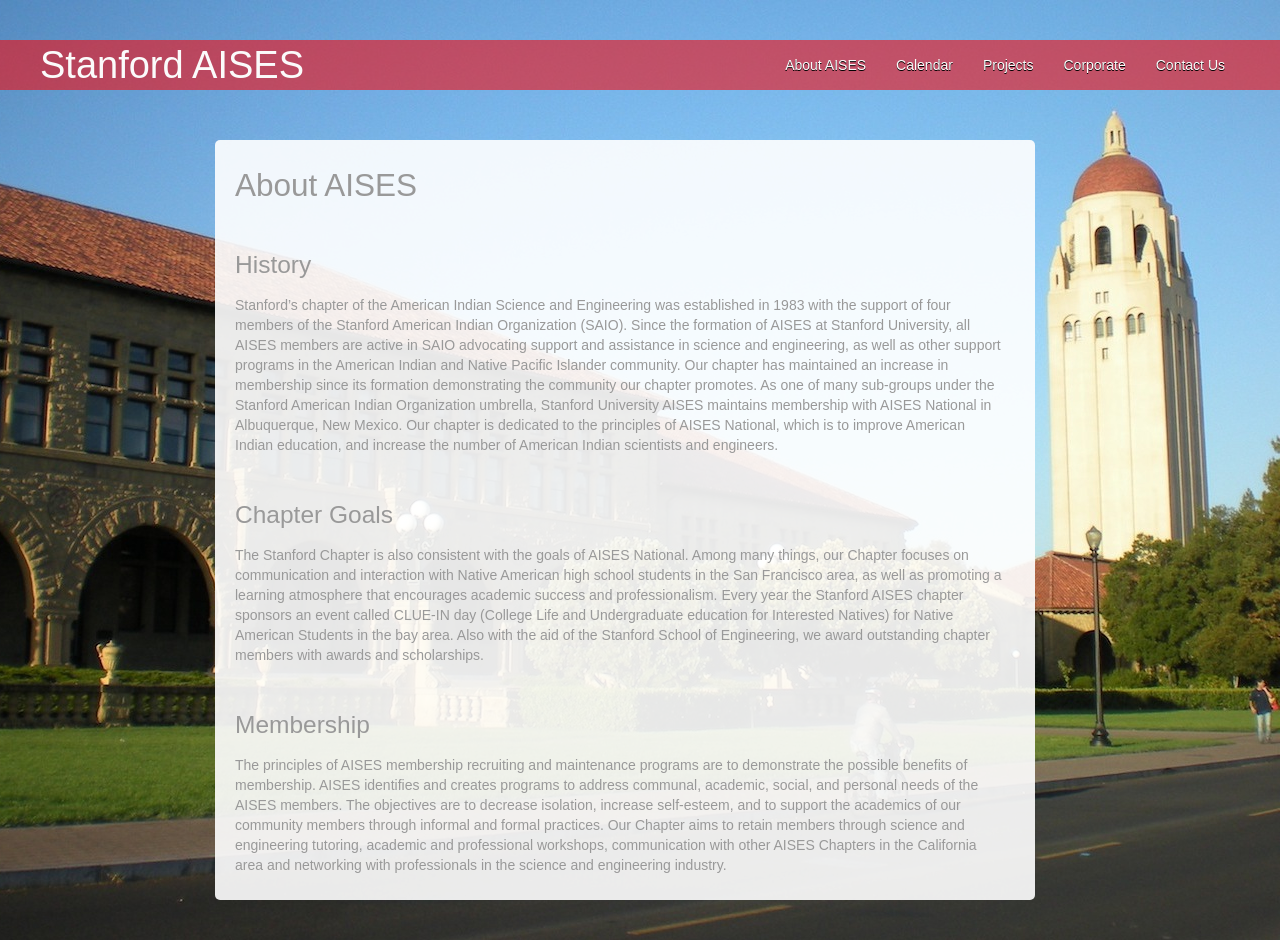
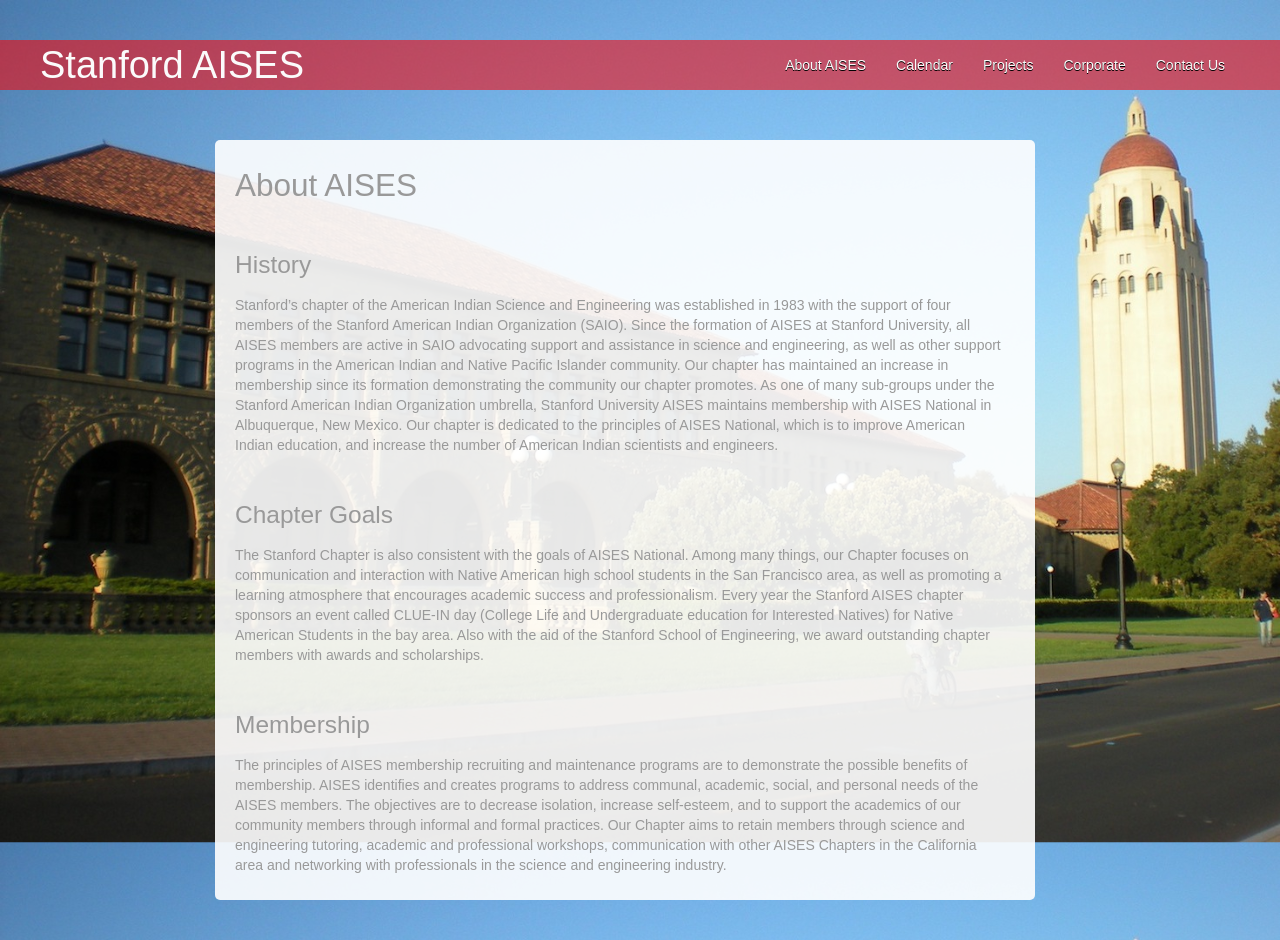
Before and after one commit to markberger/stanford-aises, a Flask app: page /about in a window 1280 px wide. Run offline with Flask 2, Linux system fonts and the light colour scheme; some libraries are stand-ins or nearby versions; some web fonts are replaced.

Commit message:
Fixed background image so that it scales properly

```diff
--- a/static/css/aises.css
+++ b/static/css/aises.css
@@ -21,7 +21,8 @@
 	background-image: url("../img/background.jpg");
 	background-repeat: no-repeat;
 	background-attachment: fixed;
-	background-position: right top;
+	background-position: top middle;
+	background-size: cover;
 }
 
 a:hover {
```
Also changed, not shown: 1 other file.
